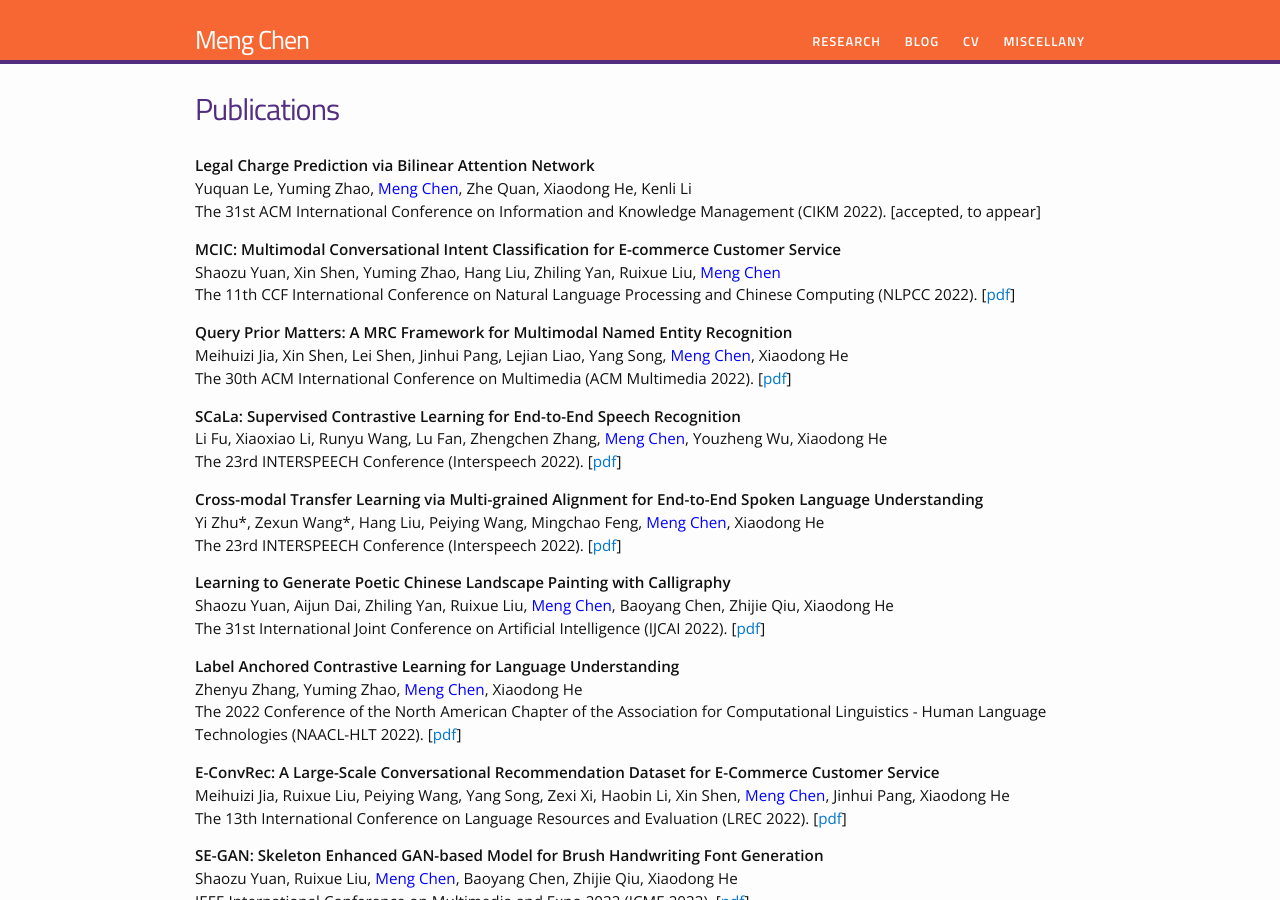
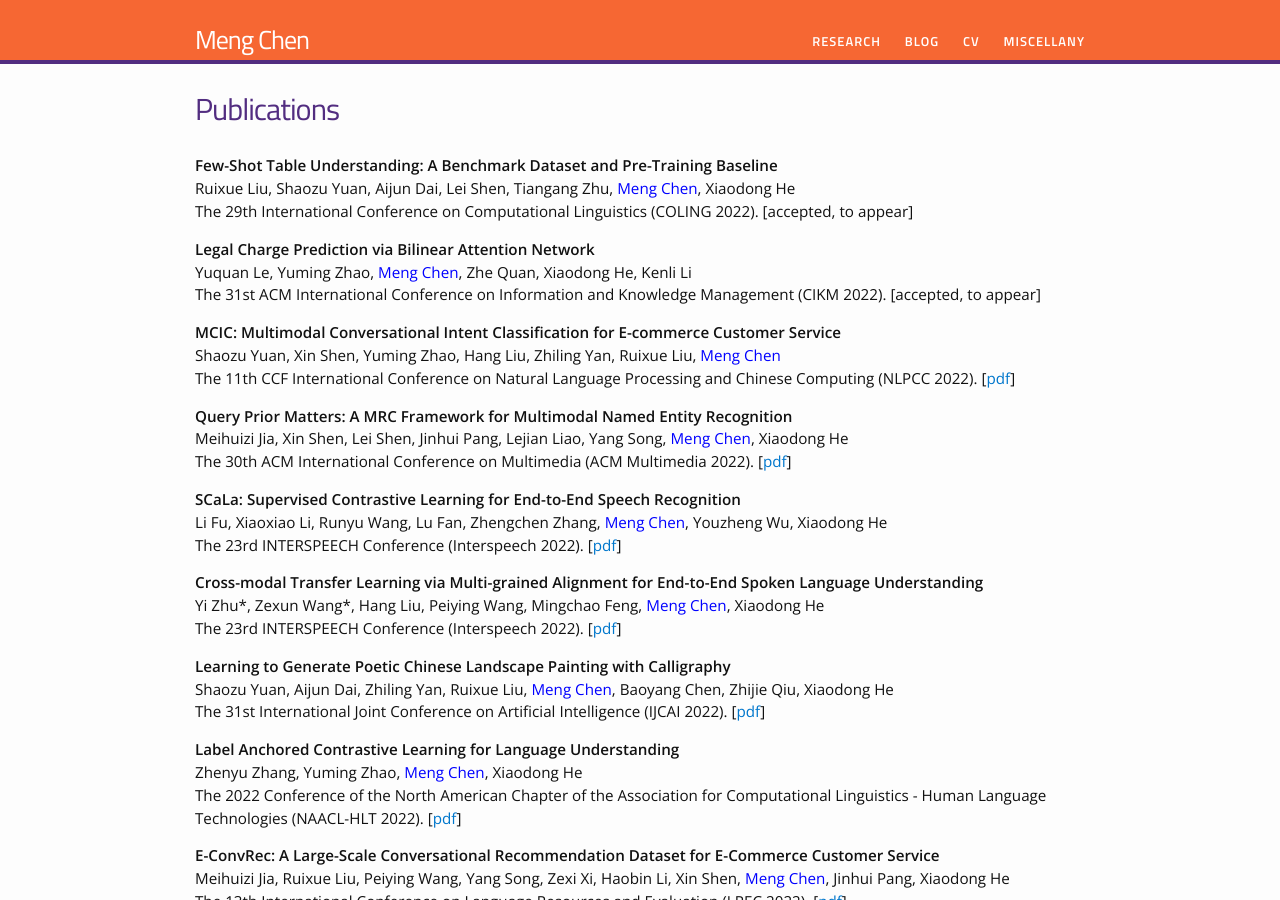
Before and after one commit to chenmengdx/chenmengdx.github.io, a Jekyll site: the page built from research.md, in a window 1280 px wide and 900 px high. Built offline with Jekyll 4.4.1, drawn with Linux system fonts in a browser that asks for light colours.

Commit message:
update papers

```diff
--- a/research.md
+++ b/research.md
@@ -5,6 +5,12 @@ permalink: /research/
 ---
 
 <div>
+
+<p>
+<b>Few-Shot Table Understanding: A Benchmark Dataset and Pre-Training Baseline </b> <br />
+Ruixue Liu, Shaozu Yuan, Aijun Dai, Lei Shen, Tiangang Zhu, <font color="blue">Meng Chen</font>, Xiaodong He <br />
+The 29th International Conference on Computational Linguistics (COLING 2022). [accepted, to appear]
+</p>
 
 <p>
 <b>Legal Charge Prediction via Bilinear Attention Network </b> <br />
```
